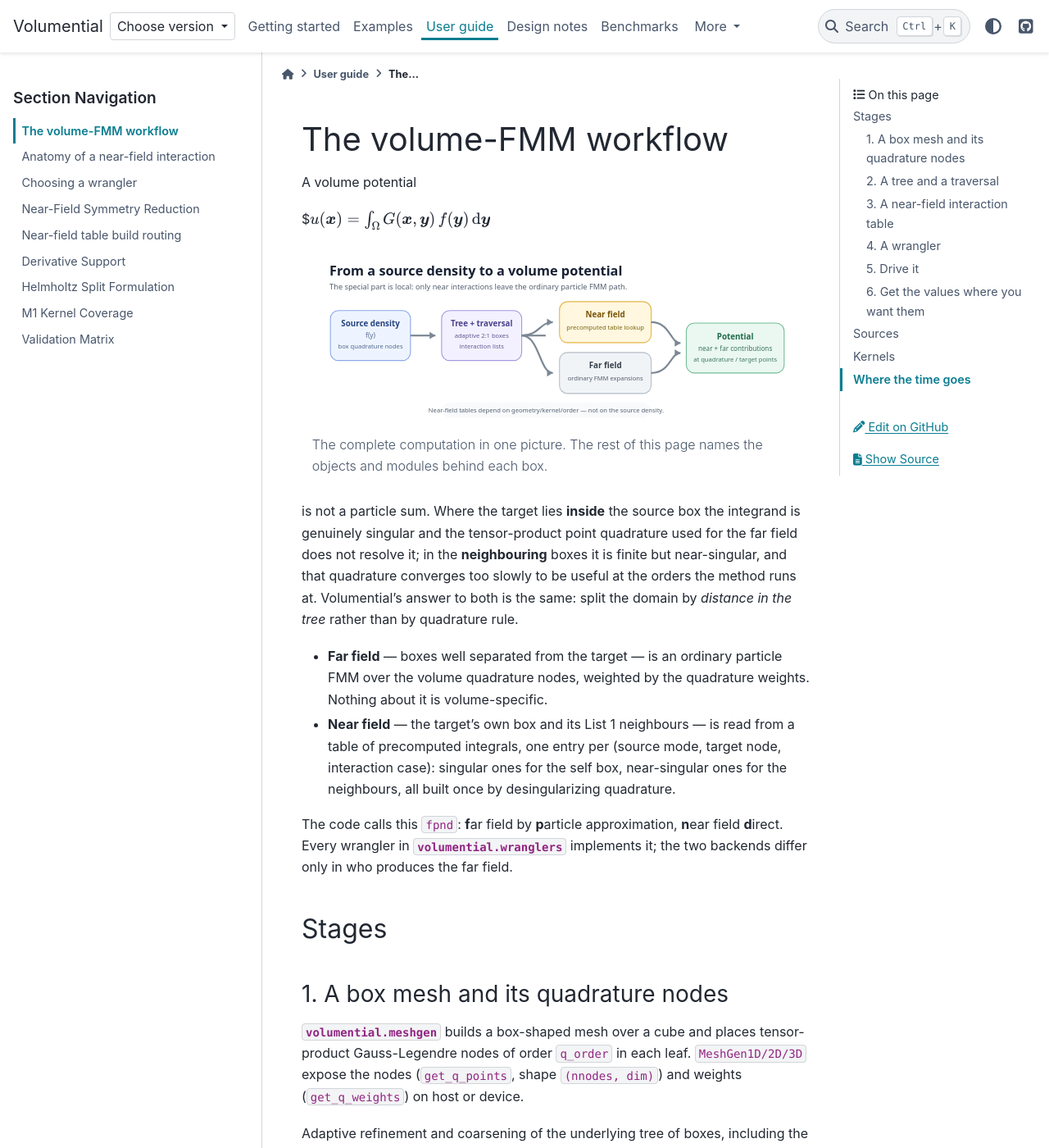
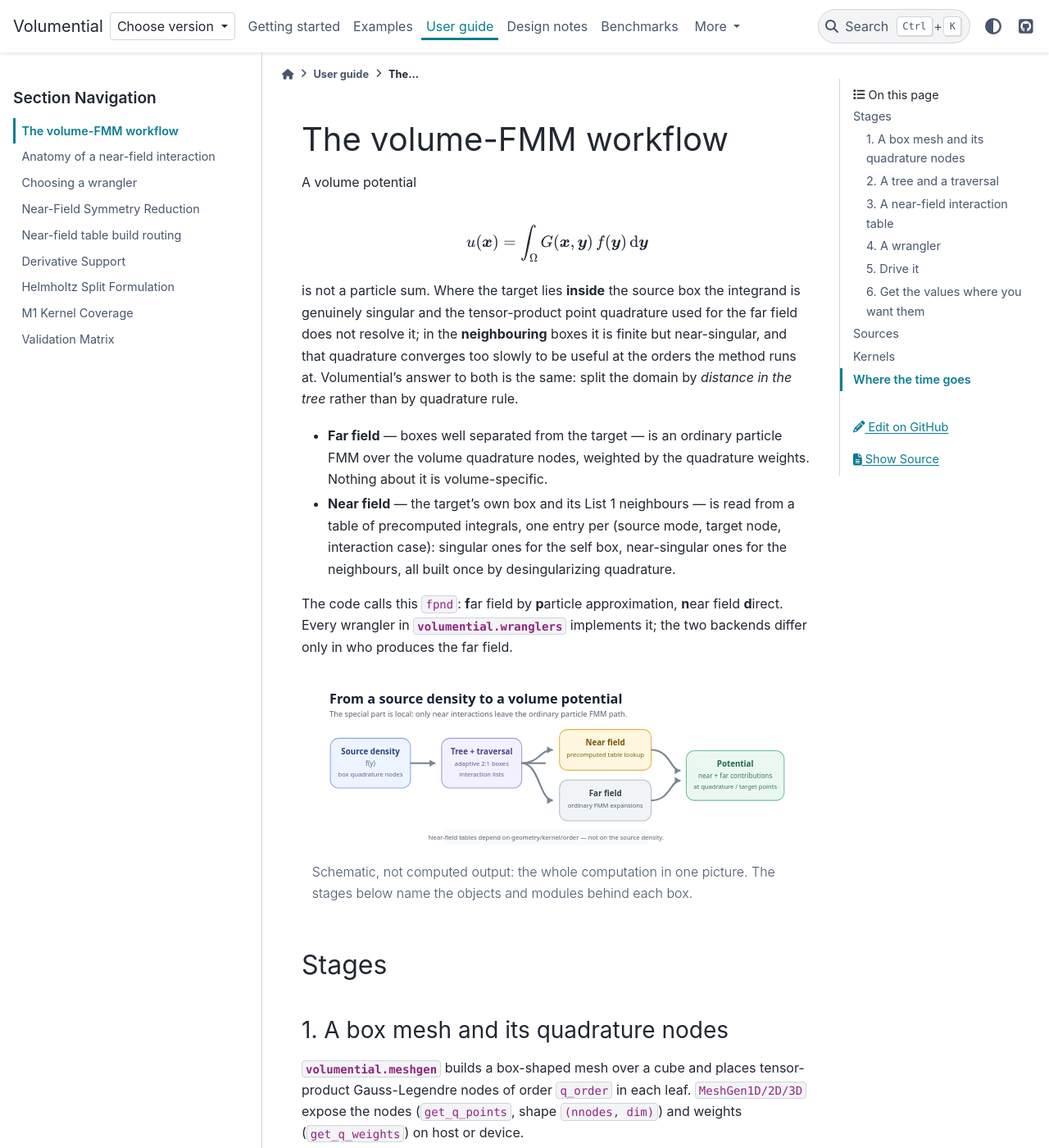
Before and after one commit to xywei/volumential, a Sphinx documentation site: the page built from doc/source/user-guide/volume-fmm-workflow.md, in a window 1280 px wide and 1400 px high. Shown: the whole window at 82% size. Built offline with Sphinx 7.4.7 and the PyData theme 0.15.4, drawn with Linux system fonts in a browser that asks for light colours; part of the change alters nothing that is shown.

Commit message:
docs: restore the workflow page's display math
Adding the workflow figure turned the closing $$ of the page's first formula
into a single $, which left the display unterminated, and put the figure in
the middle of the sentence that the formula starts. The formula is closed
again and the figure follows the fpnd paragraph, with a caption that labels
it a schematic.

````diff
--- a/doc/source/user-guide/volume-fmm-workflow.md
+++ b/doc/source/user-guide/volume-fmm-workflow.md
@@ -5,15 +5,7 @@ A volume potential
 $$
 u(\boldsymbol{x}) = \int_{\Omega} G(\boldsymbol{x}, \boldsymbol{y})\,
 f(\boldsymbol{y})\,\mathrm{d}\boldsymbol{y}
-$
-
-```{figure} ../_static/gallery/volume-fmm-workflow.svg
-:alt: The source density is sampled on volume quadrature nodes, organized into a tree, split into near-field table and far-field FMM paths, and accumulated into the output potential.
-:width: 100%
-
-The complete computation in one picture. The rest of this page names the
-objects and modules behind each box.
-```
+$$
 
 is not a particle sum. Where the target lies **inside** the source box the
 integrand is genuinely singular and the tensor-product point quadrature used
@@ -35,6 +27,14 @@ The code calls this `fpnd`: **f**ar field by **p**article approximation,
 **n**ear field **d**irect. Every wrangler in
 {mod}`volumential.wranglers` implements it; the two backends differ only in who
 produces the far field.
+
+```{figure} ../_static/gallery/volume-fmm-workflow.svg
+:alt: Schematic flow chart. The source density at the box quadrature nodes goes into a tree with its traversal, then splits into a near-field path, a precomputed table lookup, and a far-field path, ordinary FMM expansions; the two paths add up to the potential.
+:width: 100%
+
+Schematic, not computed output: the whole computation in one picture. The
+stages below name the objects and modules behind each box.
+```
 
 ## Stages
 
````
